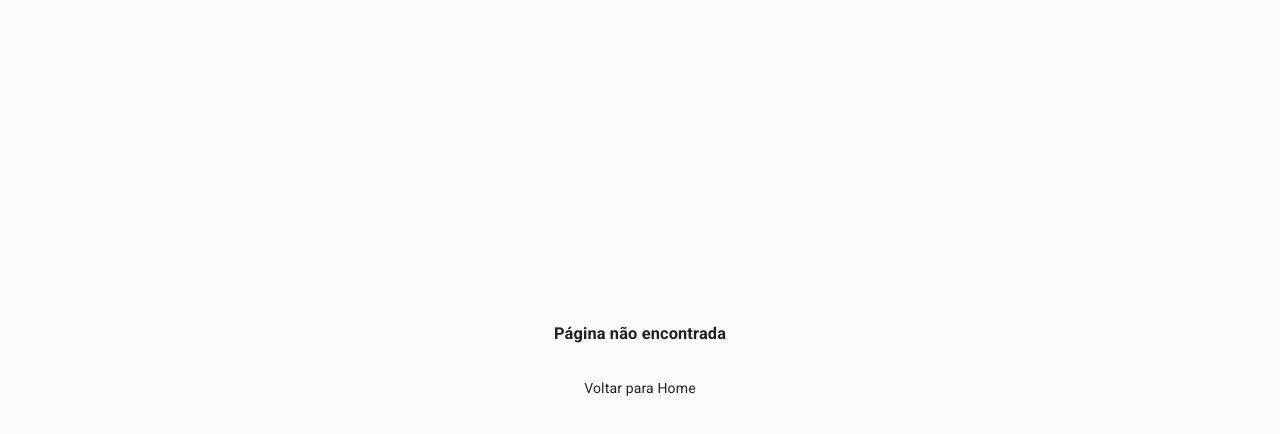
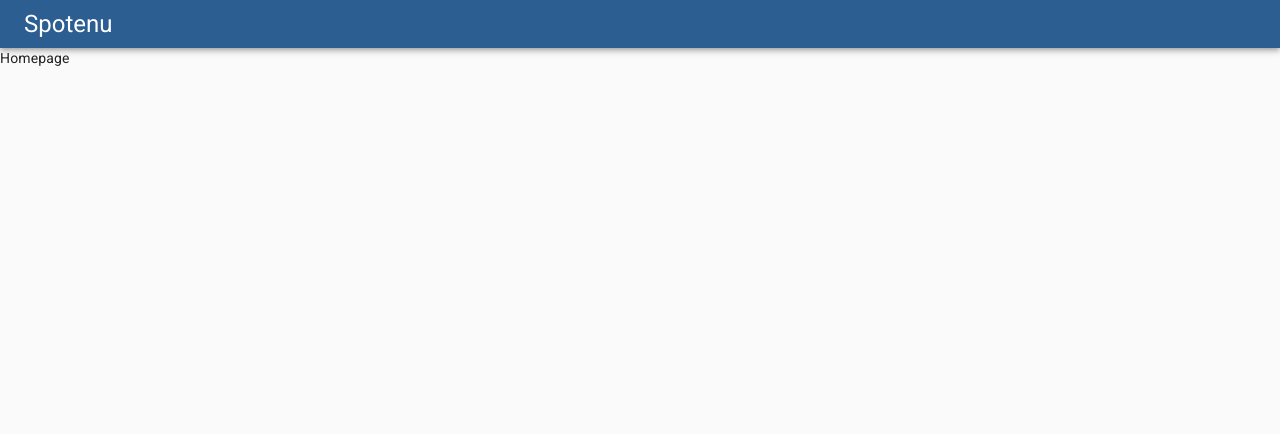
Before and after one commit to rosanarezende/Labenu-Projeto-FullStack, a React (Create React App) app in the folder frontend/: page /home in a window 1280 px wide. Shown: the top 434 px of the page. Built offline with nearby package versions, Linux system fonts and the light colour scheme.

Commit message:
criação de rotas

```diff
--- a/frontend/src/containers/Appbar/index.js
+++ b/frontend/src/containers/Appbar/index.js
@@ -1,11 +1,22 @@
 import React from 'react'
+import { useDispatch } from 'react-redux'
+import { push } from 'connected-react-router'
 import { AppBar, Toolbar, Typography} from "@material-ui/core"
+import { routes } from "../../utils/constants"
 
 function Appbar() {
+    const dispatch = useDispatch()
+    const goToHome = push(routes.home)
+
     return (
         <AppBar position="static">
             <Toolbar variant="dense">
-                <Typography variant="h5" color="inherit">
+                <Typography
+                    variant="h5"
+                    color="inherit"
+                    onClick={() => dispatch(goToHome)}
+                    style={ { cursor: "pointer" }}
+                >
                     Spotenu
                 </Typography>
             </Toolbar>
--- /dev/null
+++ b/frontend/src/routes/AccessPage/index.js
@@ -0,0 +1,38 @@
+import React
+// , { useEffect }
+from 'react'
+import { Container, Typography } from '@material-ui/core'
+// import { useDispatch } from 'react-redux'
+// import { push } from 'connected-react-router'
+// import { routes } from "../../utils/constants"
+
+function AccessPage() {
+    // const dispatch = useDispatch()
+    // const goToHome = push(routes.home)
+    // const goToLogin = push(routes.login)
+
+    // useEffect(() => {
+    //     const token = window.localStorage.getItem('token')
+    //     if(token){
+    //         const timer = setTimeout(() => {
+    //             dispatch(goToHome)
+    //         }, 1000)
+    //         return () => clearTimeout(timer)
+    //     }
+    //     else {
+    //         const timer = setTimeout(() => {
+    //             dispatch(goToLogin)
+    //         }, 1000)
+    //         return () => clearTimeout(timer)
+    //     }
+
+    // }, [dispatch, goToHome, goToLogin])
+
+    return (
+        <Container fixed>
+        <Typography component="div" style={{ backgroundColor: '#cfe8fc', height: '100vh' }} />
+      </Container>
+    )
+}
+
+export default AccessPage
--- /dev/null
+++ b/frontend/src/routes/ApproveBandPage/index.js
@@ -0,0 +1,11 @@
+import React from "react"
+
+function ApproveBandPage() {
+    return (
+        <>
+            ApproveBandPage
+        </>
+    )
+}
+
+export default ApproveBandPage
--- /dev/null
+++ b/frontend/src/routes/GenresPage/index.js
@@ -0,0 +1,11 @@
+import React from "react"
+
+function GenresPage() {
+    return (
+        <>
+            GenresPage
+        </>
+    )
+}
+
+export default GenresPage
--- a/frontend/src/routes/HomePage/index.js
+++ b/frontend/src/routes/HomePage/index.js
@@ -1,10 +1,10 @@
 import React from 'react'
-import { AppBar } from '@material-ui/core'
+import Appbar from '../../containers/Appbar'
 
 function HomePage() {
     return (
         <>
-            <AppBar/>
+            <Appbar/>
             Homepage
         </>
     )
--- /dev/null
+++ b/frontend/src/routes/LoginPage/index.js
@@ -0,0 +1,12 @@
+import React from 'react'
+
+function LoginPage() {
+
+    return (
+        <>
+            LoginPage
+        </>
+    )
+}
+
+export default LoginPage
--- a/frontend/src/routes/NotFound/index.js
+++ /dev/null
@@ -1,22 +0,0 @@
-import React from 'react'
-import { useDispatch } from 'react-redux'
-import { push } from 'connected-react-router'
-import { routes } from "../../utils/constants"
-
-import * as S from "./styles"
-
-function NotFound() {
-    const dispatch = useDispatch()
-    const goToHome = push(routes.home)
-
-    return (
-        <S.NFWrapper>
-            <h3>Página não encontrada</h3>
-            <S.NFLink onClick={() => dispatch(goToHome)}>
-                <i className="fa fa-arrow-left" aria-hidden="true"/> Voltar para Home
-            </S.NFLink>
-        </S.NFWrapper>
-    )
-}
-
-export default NotFound
--- /dev/null
+++ b/frontend/src/routes/NotFoundPage/index.js
@@ -0,0 +1,36 @@
+import React from 'react'
+import { useDispatch } from 'react-redux'
+import { push } from 'connected-react-router'
+import { routes } from "../../utils/constants"
+
+import { ArrowBack } from "@material-ui/icons"
+import { Typography } from '@material-ui/core'
+import * as S from "./styles"
+
+import Appbar from '../../containers/Appbar'
+
+function NotFoundPage() {
+    const dispatch = useDispatch()
+    const goToHome = push(routes.home)
+
+    return (
+        <>
+            <Appbar />
+            <S.NFWrapper>
+                <Typography variant="h5">
+                    Página não encontrada
+                </Typography>
+                <S.NFLink onClick={() => dispatch(goToHome)}>
+                    <ArrowBack/>
+                    <Typography variant="inherit"
+                        style={ { marginLeft: "10px" }}
+                    >
+                        Voltar para Home
+                    </Typography>
+                </S.NFLink>
+            </S.NFWrapper>
+        </>
+    )
+}
+
+export default NotFoundPage
--- a/frontend/src/routes/NotFound/styles.js
+++ b/frontend/src/routes/NotFoundPage/styles.js
@@ -8,7 +8,9 @@ export const NFWrapper = styled.div`
     justify-content: center;
 `
 
-export const NFLink = styled.p`
+export const NFLink = styled.div`
     cursor: pointer;
     margin: 1rem 0;
+    display: flex;
+    align-items: center;
 `
--- /dev/null
+++ b/frontend/src/routes/SignupPage/index.js
@@ -0,0 +1,11 @@
+import React from "react"
+
+function SignupPage() {
+    return (
+        <>
+            SignupPage
+        </>
+    )
+}
+
+export default SignupPage
--- a/frontend/src/routes/index.js
+++ b/frontend/src/routes/index.js
@@ -4,8 +4,13 @@ import { Switch, Route } from 'react-router-dom'
 
 import { routes } from '../utils/constants'
 
+import AccessPage from './AccessPage';
 import HomePage from './HomePage';
-import NotFound from './NotFound';
+import LoginPage from './LoginPage';
+import NotFoundPage from './NotFoundPage';
+import SignupPage from './SignupPage';
+import ApproveBandPage from './ApproveBandPage';
+import GenresPage from './GenresPage';
 
 function Routes(props){
     const { history } = props
@@ -13,9 +18,14 @@ function Routes(props){
     return(
         <ConnectedRouter history={history}>
             <Switch>
+                <Route exact path={routes.acess} component={AccessPage}/>
+                <Route exact path={routes.login} component={LoginPage}/>
                 <Route exact path={routes.home} component={HomePage}/>
+                <Route exact path={routes.signup} component={SignupPage}/>
+                <Route exact path={routes.approveBand} component={ApproveBandPage}/>
+                <Route exact path={routes.genres} component={GenresPage}/>
                 {/* <Route exact path={routes.detail} component={DetailPage}/> */}
-                <Route path="*" component={NotFound} />
+                <Route path="*" component={NotFoundPage} />
             </Switch>
         </ConnectedRouter>
     )
--- a/frontend/src/utils/constants.js
+++ b/frontend/src/utils/constants.js
@@ -1,4 +1,10 @@
 export const routes = {
-    home: '/',
+    acess: "/",
+    home: "/home",
+    login: "/login",
+    signup: "/signup",
+    approveBand: "/approveband",
+    genres: "/genres"
+
     // detail: '/produto/:id'
 }
```
